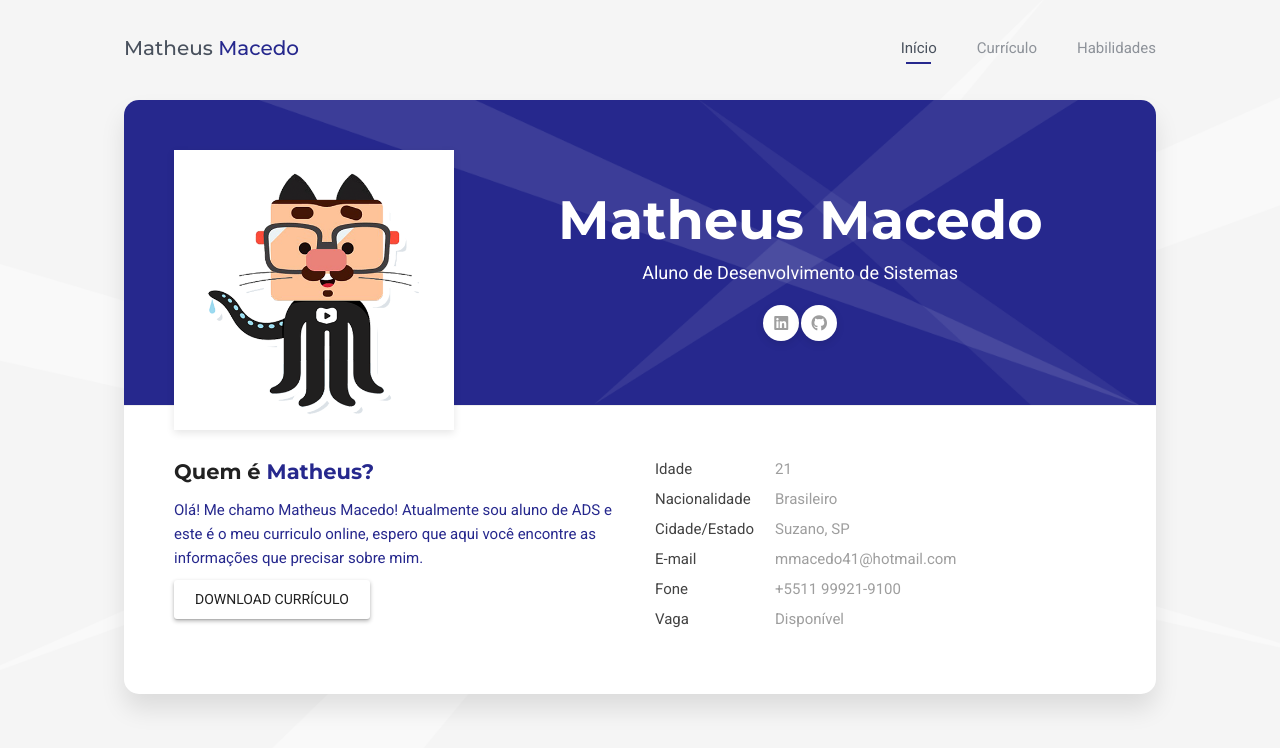
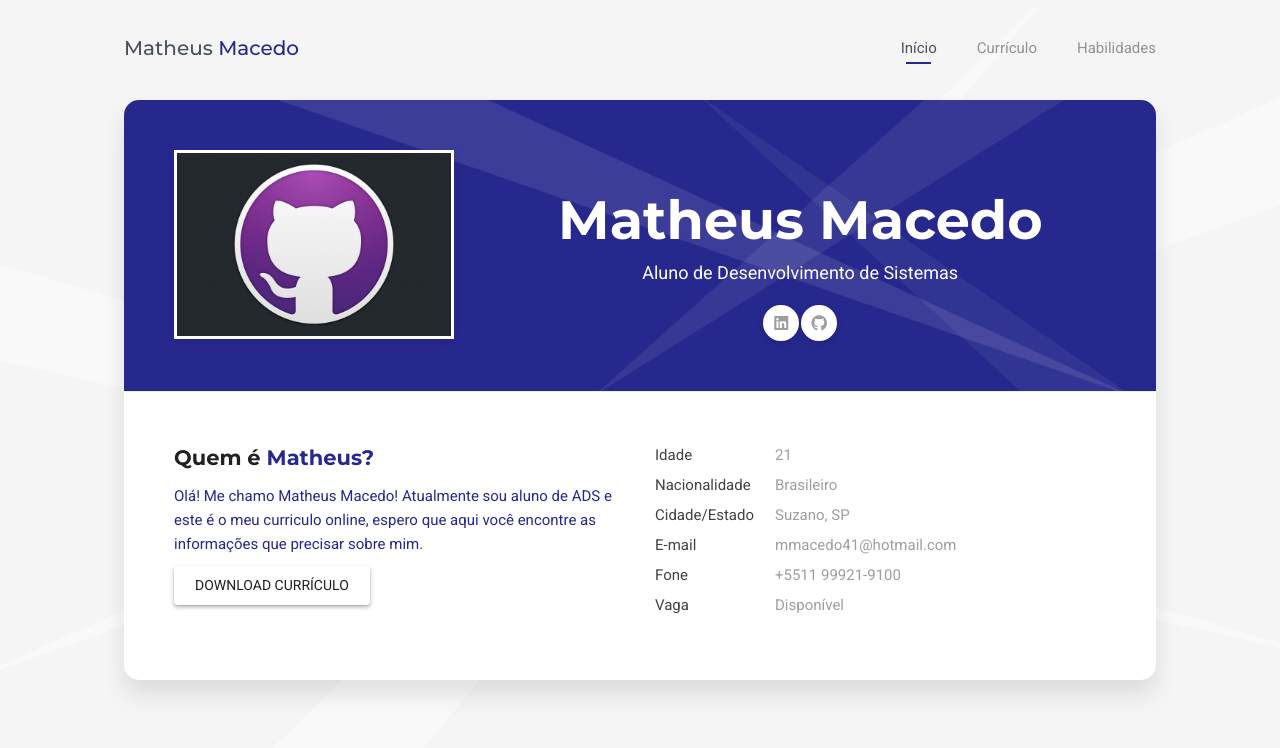
Before and after one commit to Matheus-byt/Curriculo, a plain HTML site: page index.html in a window 1280 px wide. Drawn offline with Linux system fonts and the light colour scheme.

Commit message:
Atualizado Perfil

```diff
--- a/index.html
+++ b/index.html
@@ -86,7 +86,7 @@
                   <div class="row">
                     <div class="col-sm-4 col-md-4 col-lg-4">
                       <div class="photo">
-                        <img src="images\github-g.png" alt="Matheus Macedo">
+                        <img src="images/GitHub-Desktop-Logo.jpg" alt="Matheus Macedo">
                       </div>
                     </div>
 
```
Also changed, not shown: images/GitHub-Desktop-Logo.jpg (added).
